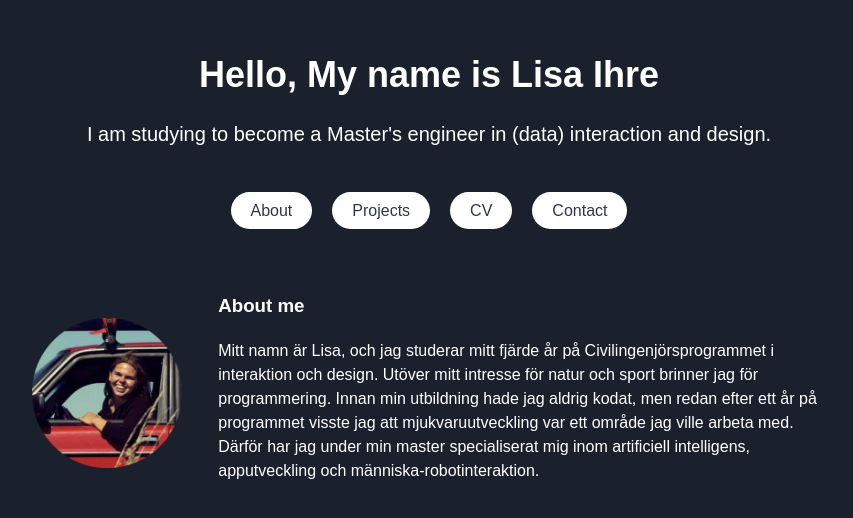
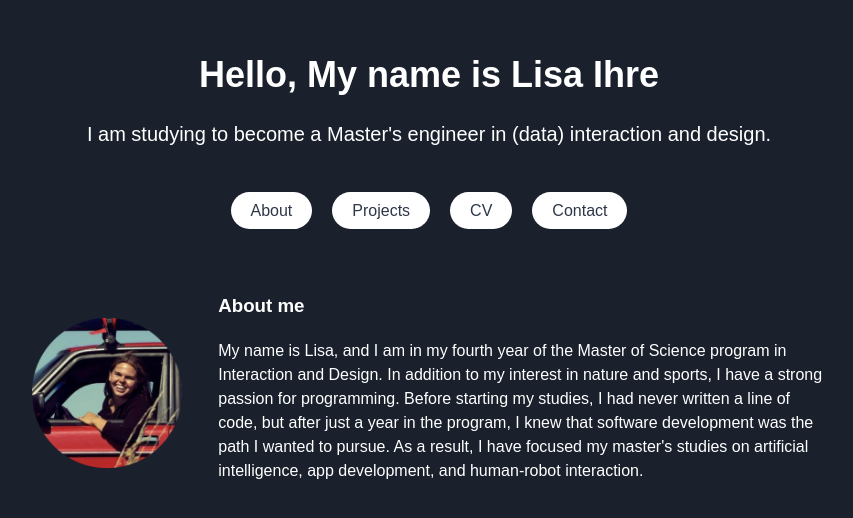
Before and after one commit to id21lie/portfolio_upd, a React (Vite) app: page /portfolio_upd/about in a window 1280 px wide. Shown: the part 110-628 px from the top of the page, without its empty margins (211-1064 px from the left). Built offline with nearby package versions, Linux system fonts and the light colour scheme.

Commit message:
updated css

```diff
--- a/src/AboutmePage.jsx
+++ b/src/AboutmePage.jsx
@@ -20,14 +20,15 @@ export default function AboutmePage() {
             <img className='profilePic' src={profilePic} alt="" />
             <div className='aboutme-text'>
                 <h3>About me</h3>
-                <p>Mitt namn är Lisa, och jag studerar mitt fjärde år på
-                    Civilingenjörsprogrammet i interaktion och design. Utöver
-                    mitt intresse för natur och sport brinner jag för programmering.
-                     Innan min utbildning hade jag aldrig kodat, men redan efter ett
-                      år på programmet visste jag att mjukvaruutveckling var ett
-                      område jag ville arbeta med. Därför har jag under min master
-                      specialiserat mig inom artificiell intelligens, apputveckling
-                      och människa-robotinteraktion.</p>
+                <p>My name is Lisa, and I am in my fourth year of
+                  the Master of Science program in Interaction and
+                  Design. In addition to my interest in nature and
+                  sports, I have a strong passion for programming.
+                  Before starting my studies, I had never written a
+                  line of code, but after just a year in the program,
+                  I knew that software development was the path I wanted
+                  to pursue. As a result, I have focused my master's studies
+                  on artificial intelligence, app development, and human-robot interaction.</p>
             </div>
 
         </div>
--- a/src/Portfolio.css
+++ b/src/Portfolio.css
@@ -1,4 +1,5 @@
 body {
+  width: 100%;
   font-family: 'Arial', sans-serif;
   background-color: #1a202c;
   color: #fff;
```
